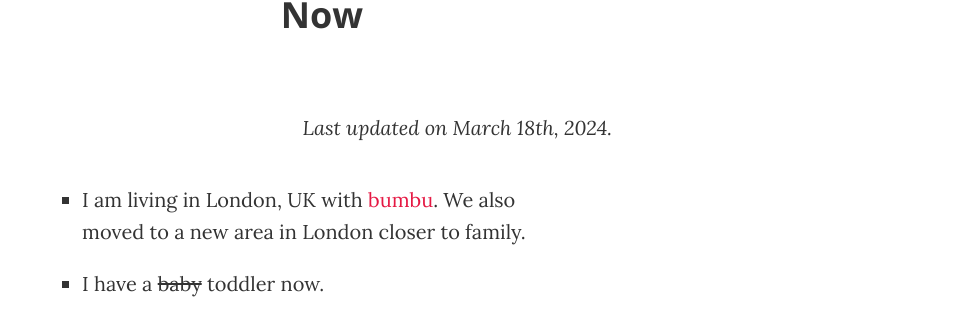
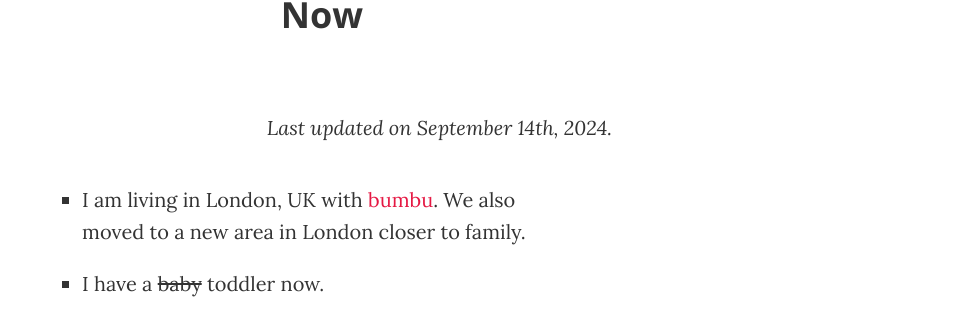
Before and after one commit to ana-balica/ana-balica.github.io, a Jekyll site: the page built from now.html, in a window 1280 px wide. Shown: the part 171-481 px from the top of the page, without its empty margins (318-1271 px from the left). Built offline with Jekyll 4.4.1, drawn with Linux system fonts in a browser that asks for light colours; comment, search, counter and statistics services are not loaded.

Commit message:
Update now.html

```diff
--- a/now.html
+++ b/now.html
@@ -6,7 +6,7 @@
 ---
 <div class="posts custom-page-container">
   <h1>Now</h1>
-  <p class="last-updated"><em>Last updated on March 18th, 2024.</em></p>
+  <p class="last-updated"><em>Last updated on September 14th, 2024.</em></p>
   <ul class="now-list">
       <li>I am living in London, UK with <a href="https://bumbu.me/" target="_blank">bumbu</a>. We also moved to a new area in London closer to family.</li>
       <li>I have a <s>baby</s> toddler now.</li>
```
